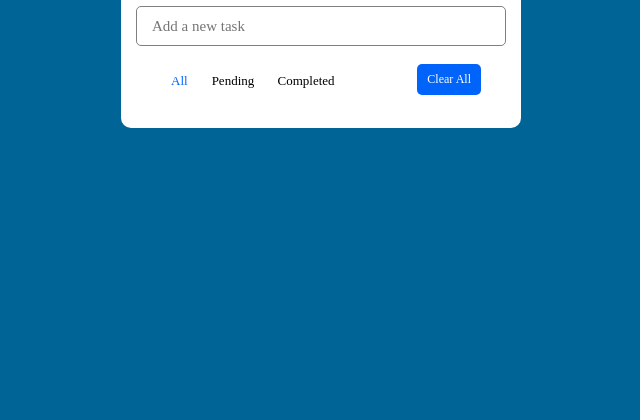
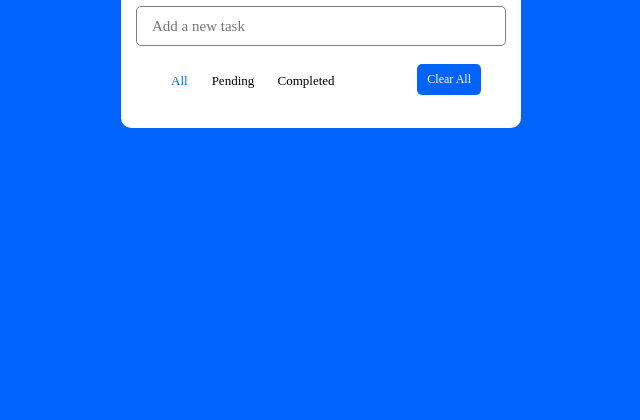
Before and after one commit to Juan-Arnaldo/TODO-List, a plain HTML site: page index.html in a window 1280 px wide. Shown: the part 380-800 px from the top of the page, without its empty margins (319-959 px from the left). Drawn offline with nearby package versions, Linux system fonts and the light colour scheme.

Commit message:
change the color

```diff
--- a/style.css
+++ b/style.css
@@ -11,7 +11,7 @@ html, body{
 }
 
 body{
-    background-color: rgb(0, 100, 150);
+    background-color: rgb(0, 100, 250);
     display: flex;
 }
 
```
